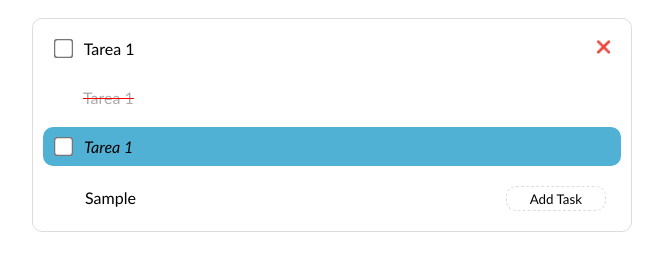
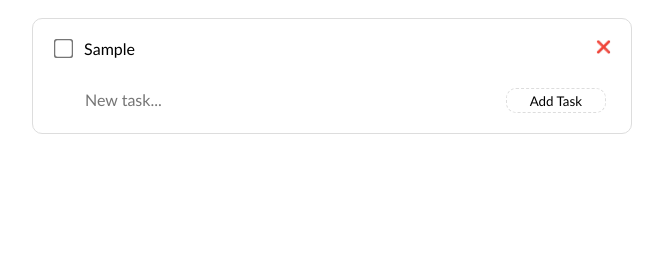
Before and after one commit to FrontEdd/rep-codigo-16, a plain HTML site: page sem5/ToDo/index.html in a window 1280 px wide. Both pictures are taken after typing "Sample" into the empty fields and a click on the button "Add Task". Shown: the part 72-342 px from the top of the page, without its empty margins (308-971 px from the left). Drawn offline with Linux system fonts and the light colour scheme.

Commit message:
Reto ToDO list - implementamos JS con Class para agregar tareas y ubicar id mediante checkbox

```diff
--- a/sem5/ToDo/app.js
+++ b/sem5/ToDo/app.js
@@ -0,0 +1,64 @@
+class Task {
+
+    constructor(_text) {
+        this.id = '_' + Math.random().toString(36).slice(2);
+        this.text = _text;
+        this.status = 'todo'; // done | delete
+        this.created_at = new Date();
+        // this.priority = 'high';
+        this.done_at = null;
+        this.deleted_at = null;
+    }
+
+    done() {
+        this.status = 'done';
+        this.done_at = new Date(); // fecha y hora actual.
+    }
+
+    delete() {
+        this.status = 'delete';
+        this.deleted_at = new Date();
+    }
+
+    createElement() {
+        const element = document.createElement('p');
+        element.setAttribute('id', this.id);
+        element.setAttribute('class', 'task');
+        element.innerHTML = `
+            <input type="checkbox" onchange="checkTask(this);">
+            <span>${this.text}</span>
+            <a>❌</a>
+        `;
+        return element; // elemento HTML
+    }
+}
+
+// DOM:
+const listTasks = document.querySelector("#list");
+const inputTask = document.querySelector('#input-newtask');
+inputTask.focus();
+
+const arrayTasks = [];
+
+// Funciones para las tareas:
+function addTask() {
+    if (inputTask.value == "") {
+        alert("Ingresa un texto para la tarea.");
+        return;
+    }
+    // Creamos la nueva tarea:
+    const task = new Task(inputTask.value);
+    // Agregamos al arreglo de tareas:
+    arrayTasks.push(task);
+    // Agregamos la tarea al DOM:
+    document.querySelector('.form').before(task.createElement());
+    inputTask.value = "";
+    inputTask.focus();
+}
+
+function checkTask(checkbox) {
+    if (checkbox.checked) {
+        const task_id = checkbox.parentElement.id;
+        console.log(task_id);
+    }
+}
--- a/sem5/ToDo/index.html
+++ b/sem5/ToDo/index.html
@@ -11,24 +11,9 @@
     <div id="container">
         <h1>ToDO list</h1>
         <div id="list">
-            <p class="task">
-                <input type="checkbox">
-                <span>Tarea 1</span>
-                <a>❌</a>
-            </p>
-            <p class="task delete">
-                <input type="checkbox">
-                <span>Tarea 1</span>
-                <a>❌</a>
-            </p>
-            <p class="task done">
-                <input type="checkbox">
-                <span>Tarea 1</span>
-                <a>❌</a>
-            </p>
             <p class="form">
                 <input type="text" id="input-newtask" placeholder="New task...">
-                <input type="button" value="Add Task">
+                <input type="button" value="Add Task" onclick="addTask();">
             </p>
         </div>
     </div>
```
